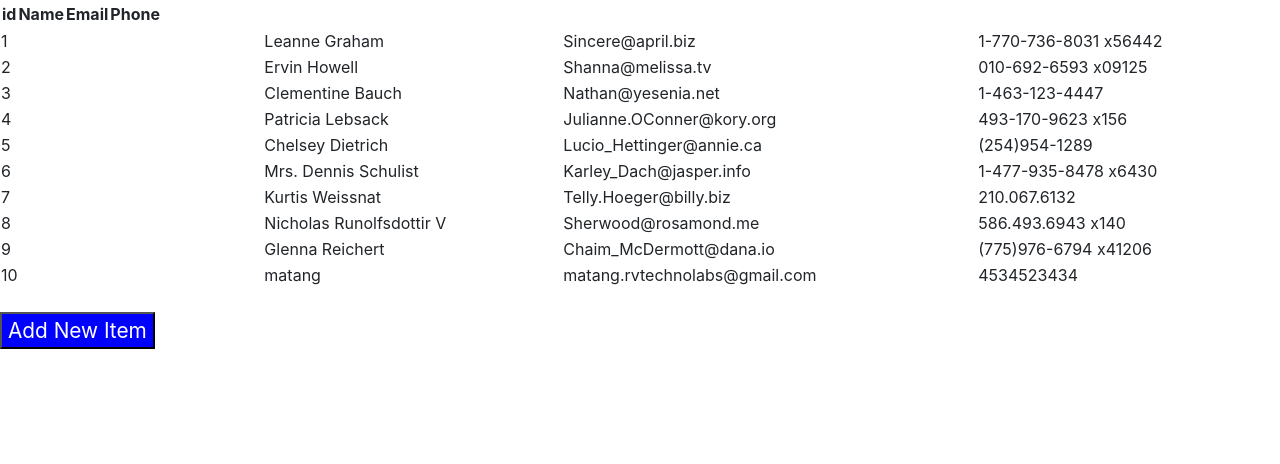
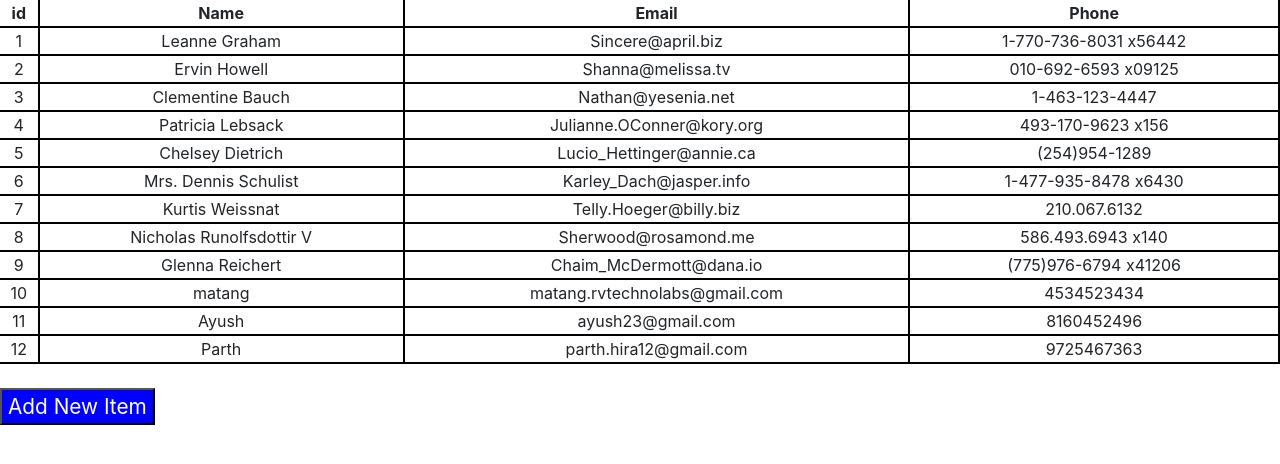
Before and after one commit to MatangHirapara/Roller-Box, a React (Create React App) app: page / in a window 1280 px wide. Shown: the top 464 px of the page. Built offline with nearby package versions, Linux system fonts and the light colour scheme; data requests are answered from the project's data file.

Commit message:
changes: new change

```diff
--- a/db.json
+++ b/db.json
@@ -213,6 +213,20 @@
       "phone": "4534523434",
       "city": "rajkot",
       "id": 10
+    },
+    {
+      "name": "Ayush",
+      "email": "ayush23@gmail.com",
+      "phone": "8160452496",
+      "city": "virpur",
+      "id": 11
+    },
+    {
+      "name": "Parth",
+      "email": "parth.hira12@gmail.com",
+      "phone": "9725467363",
+      "city": "virpur",
+      "id": 12
     }
   ]
 }
--- a/package.json
+++ b/package.json
@@ -6,13 +6,17 @@
     "@testing-library/jest-dom": "^5.16.4",
     "@testing-library/react": "^12.1.4",
     "@testing-library/user-event": "^13.5.0",
+    "axios": "^0.27.2",
+    "json-server": "^0.17.0",
     "react": "^18.0.0",
     "react-dom": "^18.0.0",
+    "react-router-dom": "^6.3.0",
     "react-scripts": "5.0.0",
     "web-vitals": "^2.1.4"
   },
   "scripts": {
     "start": "react-scripts start",
+    "json-server": "json-server --watch db.json --port 3002",
     "build": "react-scripts build",
     "test": "react-scripts test",
     "eject": "react-scripts eject"
--- a/src/Demo.js
+++ b/src/Demo.js
@@ -1,5 +1,6 @@
 import React, { useEffect, useState } from 'react'
 import { useNavigate } from 'react-router-dom'
+import "./demo.css"
 
 const Demo = () => {
   const navigate = useNavigate();
@@ -21,12 +22,12 @@ const Demo = () => {
     <>
       <div>
         <table style={{width: "100%"}}>
-          <th>
-            <td>id</td>
-            <td>Name</td>
-            <td>Email</td>
-            <td>Phone</td>
-          </th>
+          <tr>
+            <th>id</th>
+            <th>Name</th>
+            <th>Email</th>
+            <th>Phone</th>
+          </tr>
           {users.map((user) => {
             return (
               <tr>
--- /dev/null
+++ b/src/demo.css
@@ -0,0 +1,5 @@
+table tr th,td{
+  border-right: 2px solid black;
+  border-bottom: 2px solid black;
+  text-align: center;
+}
```
Also changed, not shown: 1 other file (tests, documents, lock files or other folders).
